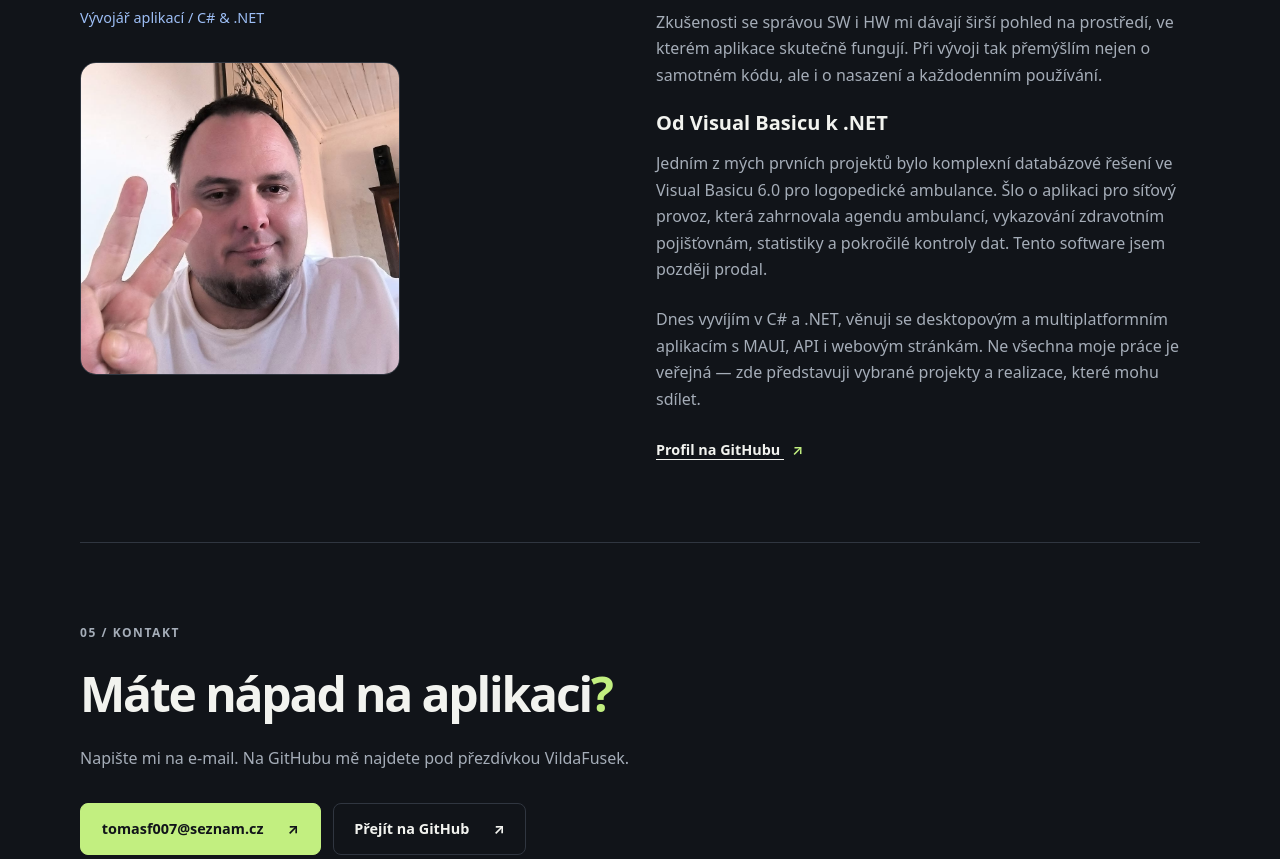
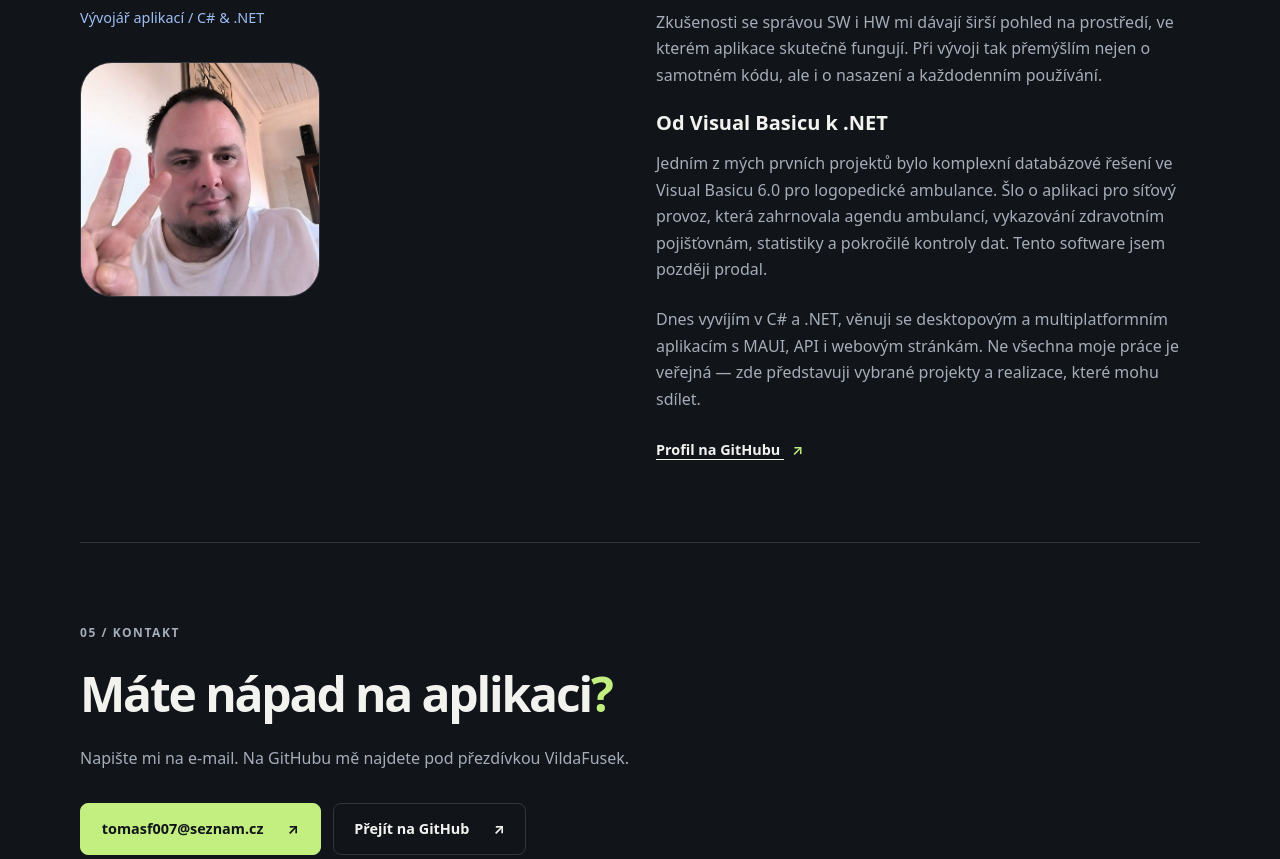
Before and after one commit to VildaFusek/VildaFusek.github.io, a plain HTML site: page index.html in a window 1280 px wide. Shown: the part 2774-3633 px from the top of the page. Drawn offline with Linux system fonts and the light colour scheme.

Commit message:
Modify about-photo styles for width and border radius
Updated the about-photo class to adjust width and border radius.

```diff
--- a/assets/css/styles.css
+++ b/assets/css/styles.css
@@ -95,7 +95,7 @@ h3 { margin: 0 0 var(--space-2); font-size: 1.25rem; font-weight: 600; }
 .project-meta { font-size: .85rem; }
 .project-links { display: flex; flex-wrap: wrap; gap: var(--space-3); }
 .about { display: grid; gap: var(--space-4); }
-.about-photo { display: block; width: min(100%, 320px); height: auto; margin-top: var(--space-4); border: 1px solid var(--border); border-radius: var(--radius); }
+.about-photo { display: block; width: min(100%, 240px); height: auto; margin-top: var(--space-4); border: 1px solid var(--border); border-radius: calc(var(--radius) * 2); }
 .about-copy p { margin: 0 0 var(--space-3); color: var(--muted); }
 .about-copy p:first-child { color: var(--text); font-size: 1.15rem; }
 .contact p:not(.eyebrow) { margin-block: var(--space-3) var(--space-4); color: var(--muted); }
```
